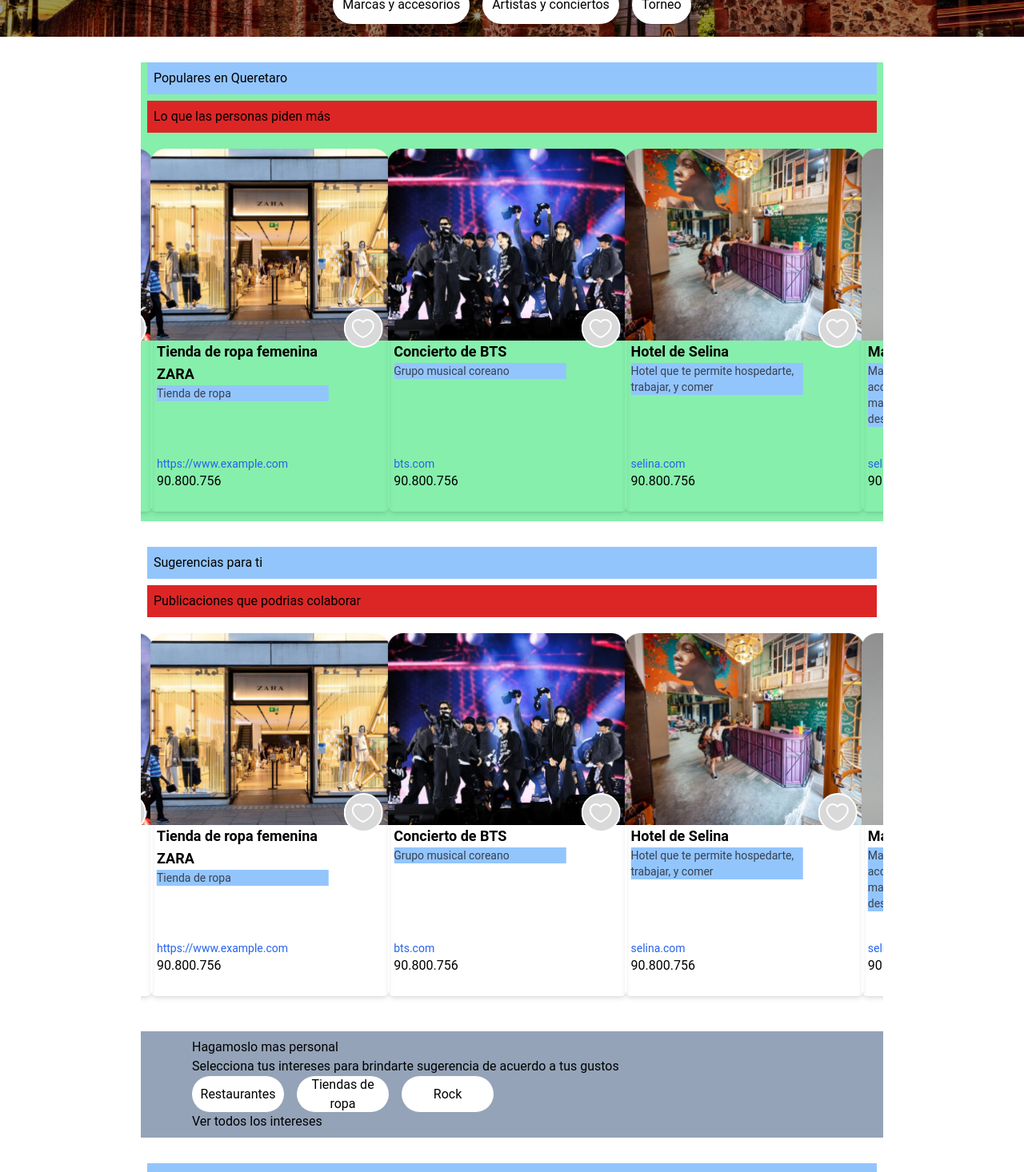
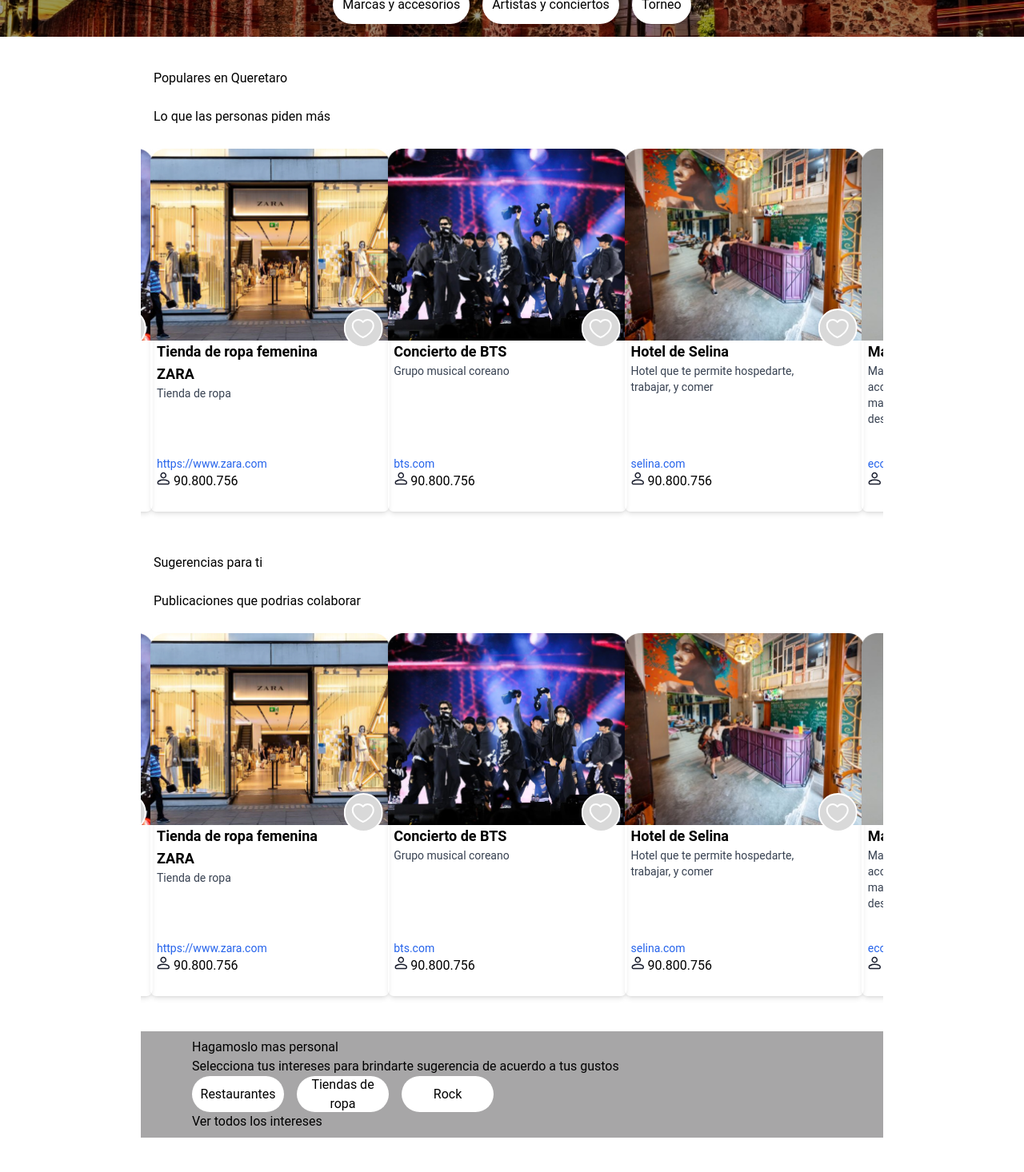
Before and after one commit to designerlopez/paraCuandoProject, a Next.js app: page / in a window 1280 px wide. Shown: the part 400-1866 px from the top of the page at 80% size. Built offline with nearby package versions, Linux system fonts and the light colour scheme.

Commit message:
feat: svgs added in cards

```diff
--- a/components/Container.tsx
+++ b/components/Container.tsx
@@ -3,23 +3,21 @@
 export default function Container() {
   return (
     <div className="todo mx-2 sm:mx-44 my-0">
-      <section className="Popular bg-green-300 my-8">
+      <section className="Popular my-8">
         <div className="Popular_content ">
-          <h3 className="bg-blue-300 m-2 p-2">Populares en Queretaro</h3>
-          <p className="bg-red-600 m-2 p-2">Lo que las personas piden más</p>
+          <h3 className=" m-2 p-2">Populares en Queretaro</h3>
+          <p className=" m-2 p-2">Lo que las personas piden más</p>
           <ContainerCard />
         </div>
       </section>
       <section className="Recommended">
         <div className="Recommended_content">
-          <h3 className="bg-blue-300 m-2 p-2">Sugerencias para ti</h3>
-          <p className="bg-red-600 m-2 p-2">
-            Publicaciones que podrias colaborar
-          </p>
+          <h3 className="m-2 p-2">Sugerencias para ti</h3>
+          <p className=" m-2 p-2">Publicaciones que podrias colaborar</p>
           <ContainerCard />
         </div>
       </section>
-      <section className="Interest my-8 px-16 py-2 bg-slate-400">
+      <section className="Interest my-8 px-16 py-2 bg-app-gray">
         <h2> Hagamoslo mas personal</h2>
         <p>
           Selecciona tus intereses para brindarte sugerencia de acuerdo a tus
@@ -40,8 +38,8 @@
       </section>
       <section className="Recently_Seen">
         <div className="Recently_Seen_content">
-          <h3 className="bg-blue-300 m-2 p-2">Recientes</h3>
-          <p className="bg-red-600 m-2 p-2">
+          <h3 className=" m-2 p-2">Recientes</h3>
+          <p className=" m-2 p-2">
             Las personas últimamente estan hablando de esto
           </p>
           <ContainerCard />
--- a/components/card/Card.tsx
+++ b/components/card/Card.tsx
@@ -2,6 +2,7 @@
 import CardData from '../CardData';
 import HeartEmpty from '../svg/HeartEmpty';
 import HeartFull from '../svg/heartFull';
+import User from '../svg/user';
 
 export default function Card({ title, description, image, url }: CardData) {
   const [likes, setLikes] = useState(0);
@@ -27,13 +28,13 @@
       </i>
       <section className="description p-2 pt-0 px-2 relative">
         <div className="title font-bold text-lg w-[215px]">{title}</div>
-        <div className="w-[215px] text-sm text-gray-700 bg-blue-300">
-          {description}
-        </div>
+        <div className="w-[215px] text-sm text-gray-700">{description}</div>
         <div className="page_votos absolute top-36 pb-2">
           <div className="url text-sm text-blue-600">{url}</div>
-          <div className="flex">
-            <i></i>
+          <div className="flex gap-1">
+            <i>
+              <User />
+            </i>
 
             <p>90.800.756</p>
           </div>
--- a/components/containerCards.tsx
+++ b/components/containerCards.tsx
@@ -26,7 +26,7 @@
     title: 'Tienda de ropa femenina ZARA',
     description: 'Tienda de ropa',
     image: zara,
-    url: 'https://www.example.com',
+    url: 'https://www.zara.com',
   },
   {
     title: 'Concierto de BTS',
@@ -47,7 +47,7 @@
     description:
       'Marca española de prendas y accesorios, elaborando  como materia prima, diversos tipos de desechos',
     image: ecoalf,
-    url: 'selina.com',
+    url: 'ecoalf.com',
   },
 ];
 
```
Lines whose indentation alone changed are shown as unchanged.
